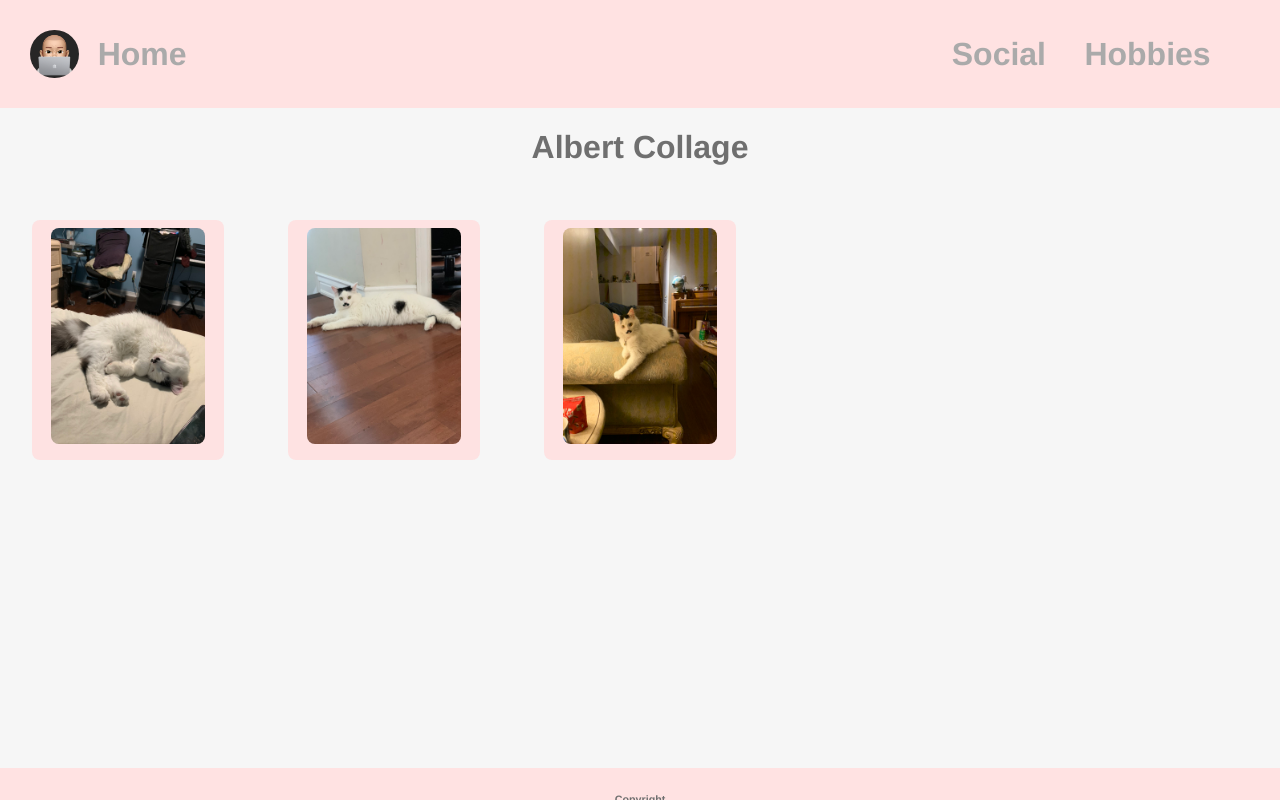
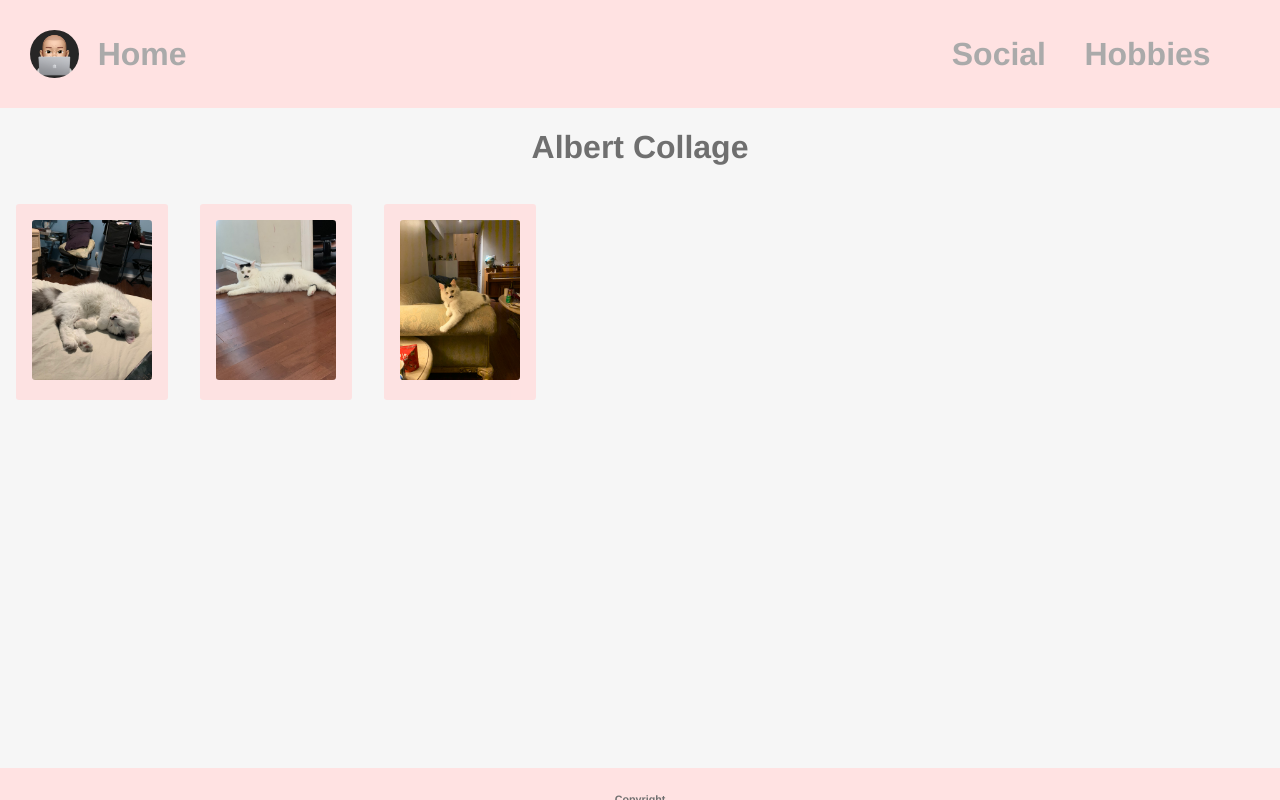
Before and after one commit to vibrentcarey/vue-portfolio, a Vue app: page /hobbies/albert in a window 1280 px wide. Shown: the top 800 px of the page. Built offline with nearby package versions, Linux system fonts and the light colour scheme; what vue-social-sharing would draw is missing.

Commit message:
Styling new route

```diff
--- a/src/components/Albert.vue
+++ b/src/components/Albert.vue
@@ -1,11 +1,13 @@
 <template>
   <div id="albert">
     <h1>Albert Collage</h1>
-    <div id="albert-box">
-      <div class="albert-pics" v-for="image in images" :key="image">
-        <img :src="require(`../assets/${image}.jpeg`)" />
+    <transition name="fade" appear>
+      <div id="albert-box">
+        <div class="albert-pics" v-for="image in images" :key="image">
+          <img :src="require(`../assets/${image}.jpeg`)" />
+        </div>
       </div>
-    </div>
+    </transition>
   </div>
 </template>
 
@@ -26,22 +28,20 @@ export default {
   flex-wrap: wrap;
 }
 .albert-pics {
-  background-color: #FEE2E2;
-  height: 30vh;
-  width: 15vw;
-  margin: 2em;
-  border-radius: .5em;
-}
-.albert-pics img {
-
- max-width: 12vw;
- max-height: 28vh;
+  background-color: #fee2e2;
+  margin: 1em;
+  border-radius: 0.2em;
 }
 
-img{
-  height: 90%;
-  width: auto;
-  margin: .5em;
-  border-radius: .5em;
+img {
+  margin: 1em;
+  border-radius: 0.2em;
+}
+
+.fade-enter{
+  opacity: 0;
+}
+.fade-enter-active{
+  transition: opacity 5s;
 }
 </style>
--- a/src/views/HobbyList.vue
+++ b/src/views/HobbyList.vue
@@ -1,6 +1,8 @@
 <template>
   <div>
-    <router-view/>
+     <transition name='slide' mode='out-in'>
+     <router-view />
+    </transition>
   </div>
 </template>
 
```
